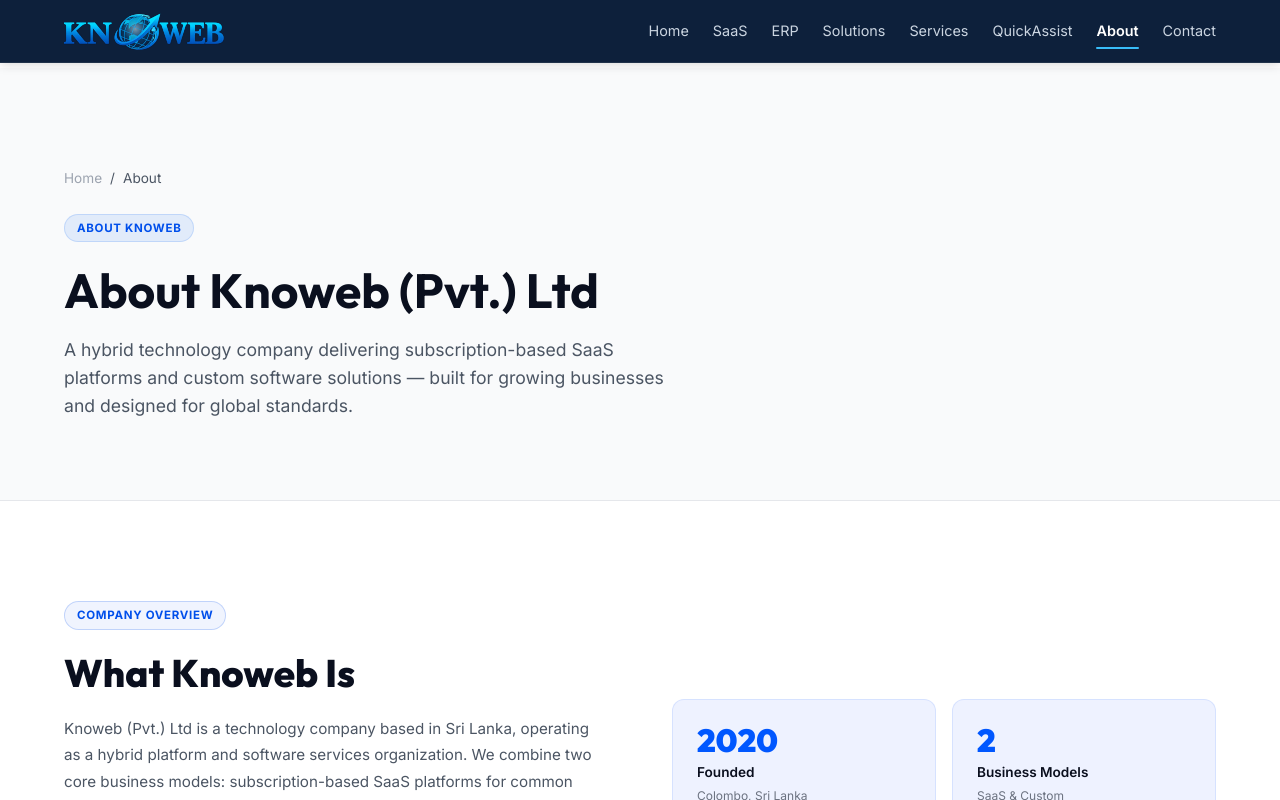
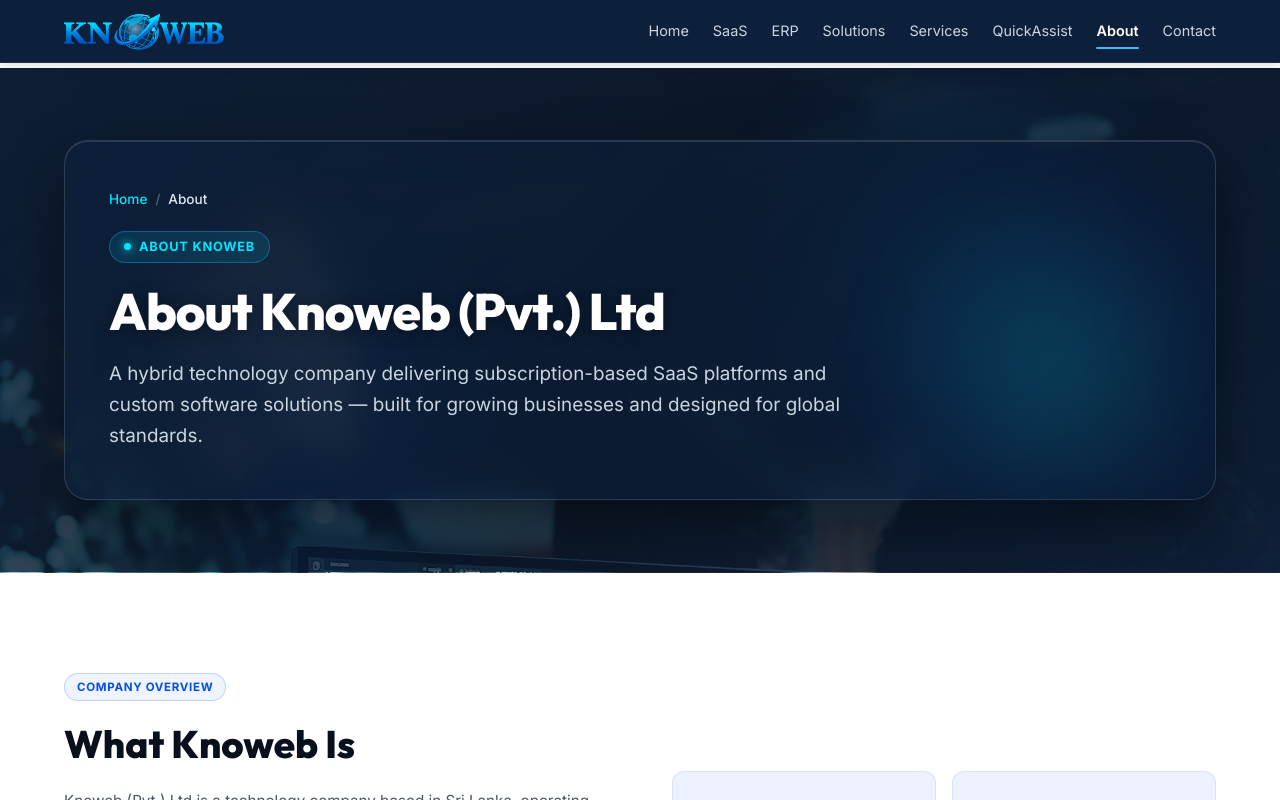
Before and after one commit to Knoweb/Knoweb-site, a Next.js app in the folder knoweb/: page /about in a window 1280 px wide. Shown: the top 800 px of the page. Built offline with nearby package versions, Linux system fonts and the light colour scheme.

Commit message:
feat(about): apply modern dark tech workspace background with glassmorphic container to about page hero

```diff
--- a/knoweb/src/app/about/page.tsx
+++ b/knoweb/src/app/about/page.tsx
@@ -20,18 +20,163 @@ const principles = [
 export default function AboutPage() {
     return (
         <>
-            <section className="page-hero">
-                <div className="container-max">
-                    <div className="breadcrumb">
-                        <Link href="/">Home</Link>
-                        <span>/</span>
-                        <span>About</span>
+            <section
+                style={{
+                    position: 'relative',
+                    paddingTop: '72px',
+                    paddingBottom: '72px',
+                    backgroundColor: '#0D203B',
+                    backgroundImage: `linear-gradient(135deg, rgba(13, 32, 59, 0.84) 0%, rgba(10, 25, 47, 0.72) 50%, rgba(13, 32, 59, 0.88) 100%), url('/knowebbc.jpg')`,
+                    backgroundSize: 'cover',
+                    backgroundPosition: 'center 40%',
+                    backgroundRepeat: 'no-repeat',
+                    overflow: 'hidden',
+                    borderBottom: '1px solid rgba(255, 255, 255, 0.08)',
+                }}
+            >
+                {/* Ambient background glows */}
+                <div
+                    style={{
+                        position: 'absolute',
+                        top: '-40px',
+                        right: '5%',
+                        width: '500px',
+                        height: '500px',
+                        borderRadius: '50%',
+                        background: 'radial-gradient(circle, rgba(0, 212, 255, 0.16) 0%, rgba(0, 102, 255, 0.06) 50%, transparent 70%)',
+                        pointerEvents: 'none',
+                        filter: 'blur(30px)',
+                    }}
+                />
+                <div
+                    style={{
+                        position: 'absolute',
+                        bottom: '-80px',
+                        left: '8%',
+                        width: '450px',
+                        height: '450px',
+                        borderRadius: '50%',
+                        background: 'radial-gradient(circle, rgba(0, 102, 255, 0.12) 0%, transparent 68%)',
+                        pointerEvents: 'none',
+                        filter: 'blur(30px)',
+                    }}
+                />
+
+                <div className="container-max" style={{ position: 'relative', zIndex: 1 }}>
+                    {/* Modern Glassmorphic Hero Card */}
+                    <div
+                        style={{
+                            background: 'linear-gradient(135deg, rgba(13, 32, 59, 0.72) 0%, rgba(10, 25, 47, 0.58) 100%)',
+                            backdropFilter: 'blur(20px)',
+                            WebkitBackdropFilter: 'blur(20px)',
+                            borderRadius: '24px',
+                            border: '1px solid rgba(255, 255, 255, 0.14)',
+                            padding: '48px 44px',
+                            position: 'relative',
+                            overflow: 'hidden',
+                            boxShadow: '0 24px 60px rgba(0, 0, 0, 0.45), inset 0 1px 0 rgba(255, 255, 255, 0.12)',
+                        }}
+                    >
+                        {/* Inner ambient card cyan glow */}
+                        <div
+                            style={{
+                                position: 'absolute',
+                                top: '10%',
+                                right: '-30px',
+                                width: '380px',
+                                height: '380px',
+                                borderRadius: '50%',
+                                background: 'radial-gradient(circle, rgba(0, 229, 255, 0.16) 0%, rgba(0, 102, 255, 0.05) 55%, transparent 75%)',
+                                pointerEvents: 'none',
+                                filter: 'blur(25px)',
+                            }}
+                        />
+
+                        <div style={{ maxWidth: '820px', position: 'relative', zIndex: 2 }}>
+                            {/* Breadcrumb */}
+                            <div
+                                style={{
+                                    display: 'flex',
+                                    alignItems: 'center',
+                                    gap: '8px',
+                                    fontSize: '0.85rem',
+                                    marginBottom: '20px',
+                                }}
+                            >
+                                <Link
+                                    href="/"
+                                    style={{
+                                        color: '#00E5FF',
+                                        textDecoration: 'none',
+                                        fontWeight: 500,
+                                        transition: 'color 0.2s ease',
+                                    }}
+                                >
+                                    Home
+                                </Link>
+                                <span style={{ color: 'rgba(255, 255, 255, 0.35)' }}>/</span>
+                                <span style={{ color: '#E2E8F0', fontWeight: 500 }}>About</span>
+                            </div>
+
+                            {/* Tag */}
+                            <div
+                                style={{
+                                    display: 'inline-flex',
+                                    alignItems: 'center',
+                                    gap: '8px',
+                                    background: 'rgba(0, 200, 255, 0.12)',
+                                    border: '1px solid rgba(0, 200, 255, 0.32)',
+                                    color: '#00E5FF',
+                                    fontSize: '0.8rem',
+                                    fontWeight: 700,
+                                    textTransform: 'uppercase',
+                                    letterSpacing: '0.06em',
+                                    padding: '5px 14px',
+                                    borderRadius: '999px',
+                                    marginBottom: '18px',
+                                }}
+                            >
+                                <span
+                                    style={{
+                                        width: '7px',
+                                        height: '7px',
+                                        borderRadius: '50%',
+                                        background: '#00E5FF',
+                                        boxShadow: '0 0 8px #00E5FF',
+                                    }}
+                                />
+                                About Knoweb
+                            </div>
+
+                            {/* Headline */}
+                            <h1
+                                style={{
+                                    fontFamily: 'Outfit, sans-serif',
+                                    fontSize: 'clamp(2.2rem, 4vw, 3.2rem)',
+                                    fontWeight: 800,
+                                    lineHeight: 1.18,
+                                    color: '#FFFFFF',
+                                    marginBottom: '16px',
+                                    letterSpacing: '-0.02em',
+                                    textShadow: '0 2px 16px rgba(0, 0, 0, 0.4)',
+                                }}
+                            >
+                                About Knoweb (Pvt.) Ltd
+                            </h1>
+
+                            {/* Subtitle */}
+                            <p
+                                style={{
+                                    fontSize: 'clamp(1.05rem, 1.6vw, 1.18rem)',
+                                    lineHeight: 1.65,
+                                    color: '#CBD5E1',
+                                    maxWidth: '740px',
+                                }}
+                            >
+                                A hybrid technology company delivering subscription-based SaaS platforms and custom software solutions — built for growing businesses and designed for global standards.
+                            </p>
+                        </div>
                     </div>
-                    <div className="tag-dark" style={{ marginBottom: '20px' }}>About Knoweb</div>
-                    <h1>About Knoweb (Pvt.) Ltd</h1>
-                    <p>
-                        A hybrid technology company delivering subscription-based SaaS platforms and custom software solutions — built for growing businesses and designed for global standards.
-                    </p>
                 </div>
             </section>
 
```
